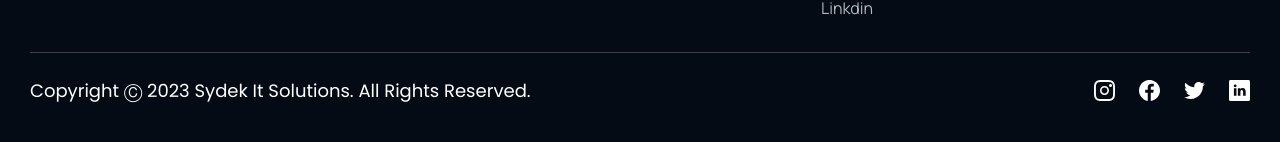
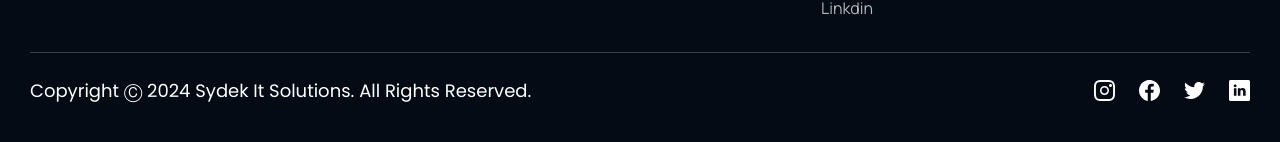
Before and after one commit to itskarloos/sydek_website, a React (Vite) app: page / in a window 1280 px wide. Shown: the part 3980-4122 px from the top of the page. Built offline with nearby package versions, Linux system fonts and the light colour scheme; a web font is replaced by a local one.

Commit message:
Footer Change

```diff
--- a/src/Components/Footer.jsx
+++ b/src/Components/Footer.jsx
@@ -48,7 +48,7 @@ const Footer = () => (
 
         <div className="w-full flex justify-between items-center md:flex-row flex-col pt-6 border-t-[1px] border-t-[#3F3E45]">
           <p className="font-poppins font-normal text-center text-[18px] leading-[27px] text-white">
-            Copyright Ⓒ 2023 Sydek It Solutions. All Rights Reserved.
+            Copyright Ⓒ 2024 Sydek It Solutions. All Rights Reserved.
           </p>
 
           <div className="flex flex-row md:mt-0 mt-6">
```
